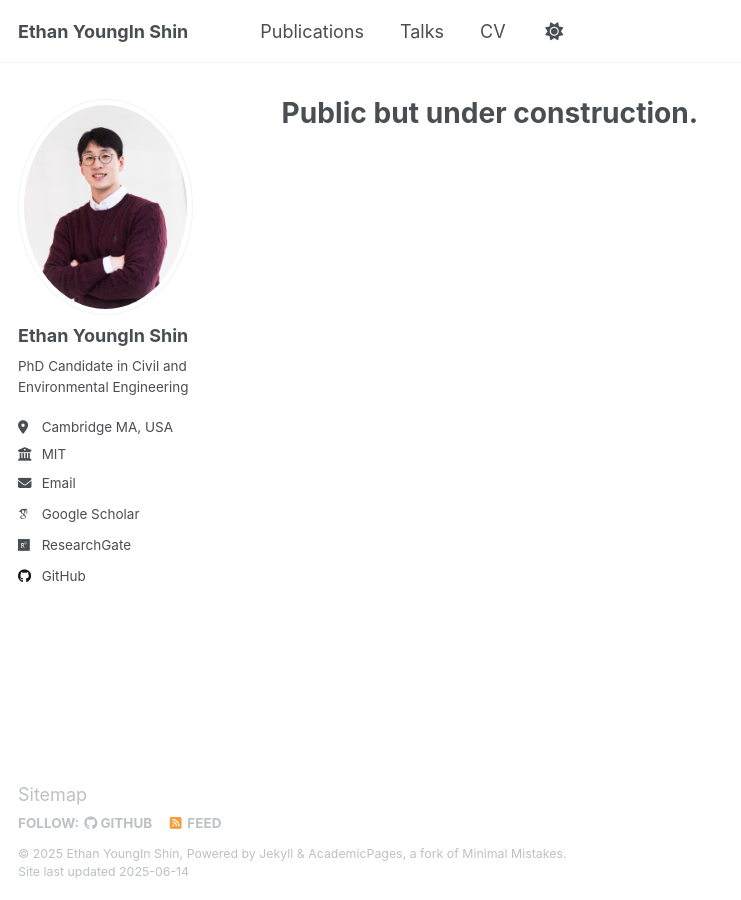
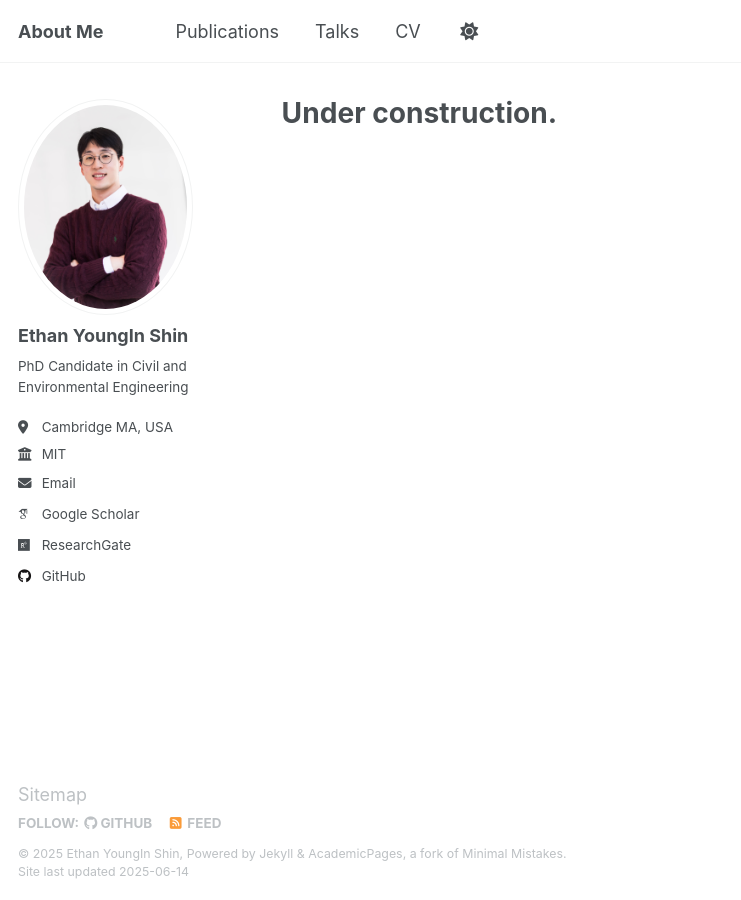
Before and after one commit to duddlshin/duddlshin.github.io, a Jekyll site: the page built from _pages/about.md, in a window 1280 px wide. Shown: the whole page, without its empty margins (0-741 px from the left). Built offline with Jekyll 4.4.1, drawn with Linux system fonts in a browser that asks for light colours; some web fonts are replaced.

Commit message:
Change title

```diff
--- a/_config.yml
+++ b/_config.yml
@@ -9,7 +9,7 @@
 # Basic Site Settings
 locale                   : "en-US"
 site_theme               : "default"
-title                    : "Ethan YoungIn Shin"
+title                    : "About Me"
 title_separator          : "-"
 name                     : &name "Ethan YoungIn Shin"
 description              : &description "personal description"
--- a/_pages/about.md
+++ b/_pages/about.md
@@ -1,6 +1,6 @@
 ---
 permalink: /
-title: "Public but under construction."
+title: "Under construction."
 author_profile: true
 redirect_from:
   - /about/
```
